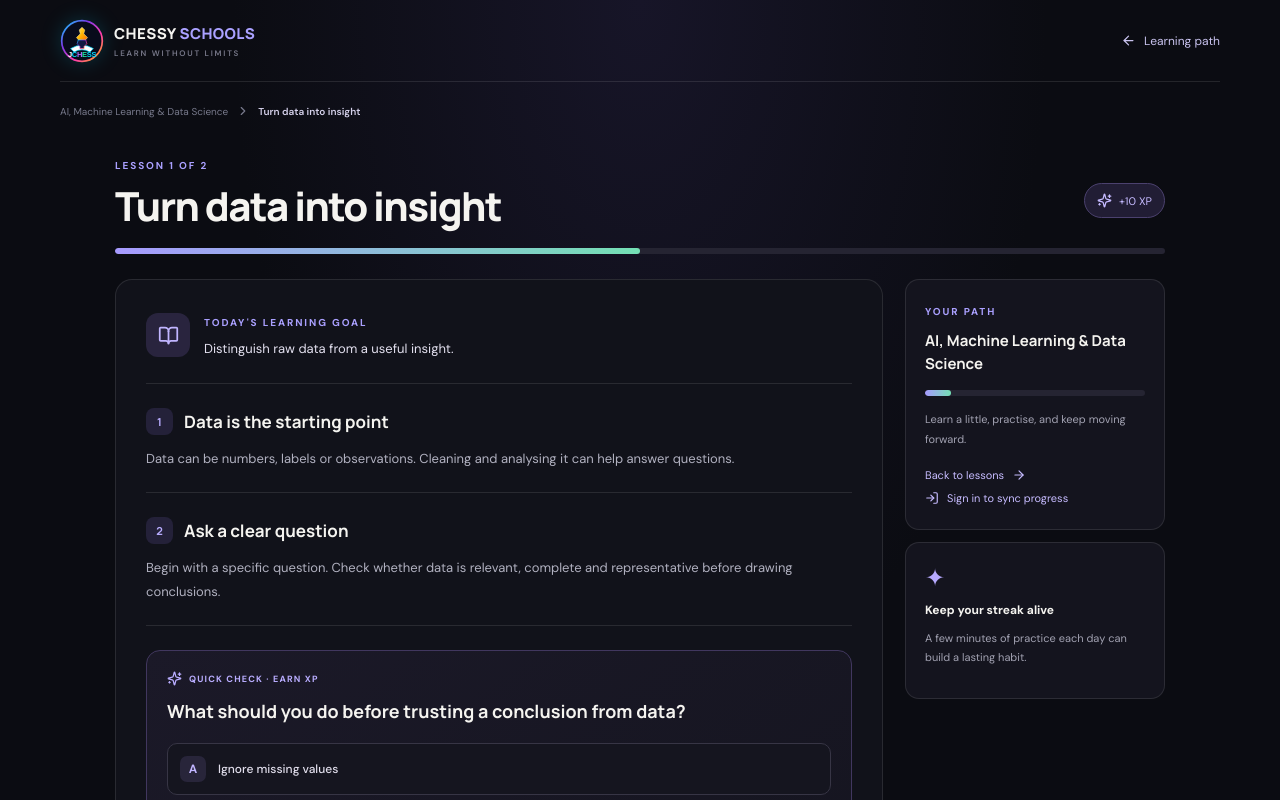
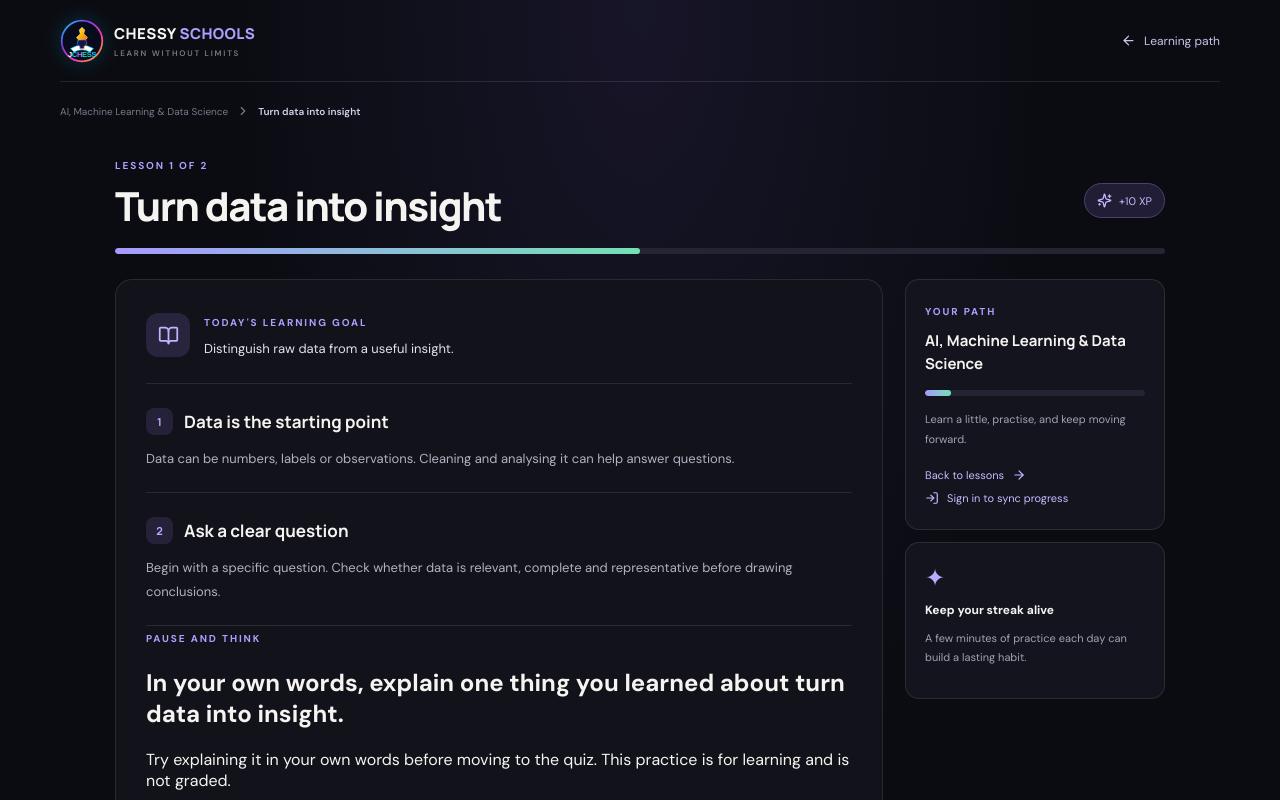
Before and after one commit to johnnychess43/CHESSY-SCHOOLS-, a Next.js app: page /learn/ai-machine-learning-data-science/lesson/data-to-insight in a window 1280 px wide. Shown: the top 800 px of the page. Built offline with nearby package versions, Linux system fonts and the light colour scheme; no server answers.

Commit message:
Add a beginner reflection step before each lesson quiz

```diff
--- a/app/learn/[course]/lesson/[lesson]/LessonPlayer.tsx
+++ b/app/learn/[course]/lesson/[lesson]/LessonPlayer.tsx
@@ -14,6 +14,7 @@ export default function LessonPlayer({ courseSlug, courseTitle, lesson, lessonNu
   const [signedIn, setSignedIn] = useState(false);
   const [saving, setSaving] = useState(false);
   const [saveMessage, setSaveMessage] = useState("");
+  const [reflection, setReflection] = useState("");
   const isCorrect = selected === lesson.answer;
 
   useEffect(() => {
@@ -59,6 +60,7 @@ export default function LessonPlayer({ courseSlug, courseTitle, lesson, lessonNu
     <div className="lesson-layout"><article className="lesson-material">
       <div className="material-intro"><div className="material-icon"><BookOpen size={21}/></div><div><span className="eyebrow">TODAY'S LEARNING GOAL</span><p>{lesson.objective}</p></div></div>
       {lesson.sections.map((section,index)=><section className="material-section" key={section.heading}><h2><span>{index+1}</span>{section.heading}</h2><p>{section.body}</p>{section.example&&<div className="lesson-example">{section.example}</div>}</section>)}
+      <div className="reflection-check"><span className="eyebrow">PAUSE AND THINK</span><h2>{lesson.reflectionQuestion}</h2><p>Try explaining it in your own words before moving to the quiz. This practice is for learning and is not graded.</p><textarea value={reflection} onChange={(event) => setReflection(event.target.value)} rows={3} placeholder="Write what you understood in your own words…" /></div>
       <div className="knowledge-check"><div className="quiz-label"><Sparkles size={15}/> QUICK CHECK · EARN XP</div><h2>{lesson.question}</h2>
         <div className="quiz-options">{lesson.options.map((option,index)=><button key={option} className={"quiz-option " + (selected===index?"selected ":"") + (checked&&index===lesson.answer?"correct ":"") + (checked&&selected===index&&!isCorrect?"incorrect":"")} onClick={()=>{if(!checked)setSelected(index);}} disabled={checked}><span>{String.fromCharCode(65+index)}</span>{option}</button>)}</div>
         {checked&&<div className={"quiz-feedback "+(isCorrect?"success":"try-again")}><strong>{isCorrect?"Excellent work! +10 XP":"Not quite — review and try again."}</strong><p>{lesson.explanation}</p></div>}
```
